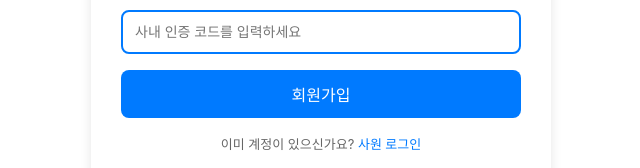
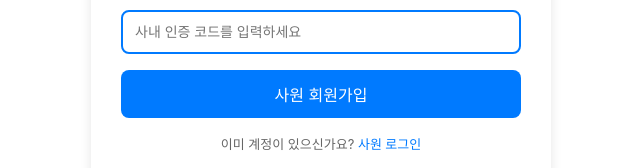
Before and after one commit to CookKMS/Cook_KMS_FrontEnd, a React (Create React App) app: page /employee-register in a window 1280 px wide. Shown: the part 407-575 px from the top of the page, without its empty margins (319-959 px from the left). Built offline with nearby package versions, Linux system fonts and the light colour scheme.

Commit message:
Refactor/ 사원 회원 가입으로 버튼 텍스트 수정

```diff
--- a/src/pages/auth/EmployeeRegisterPage.js
+++ b/src/pages/auth/EmployeeRegisterPage.js
@@ -154,7 +154,7 @@ function EmployeeRegisterPage() {
         />
 
         <button type="submit" className="employee-register-button">
-          회원가입
+          사원 회원가입
         </button>
       </form>
 
```
